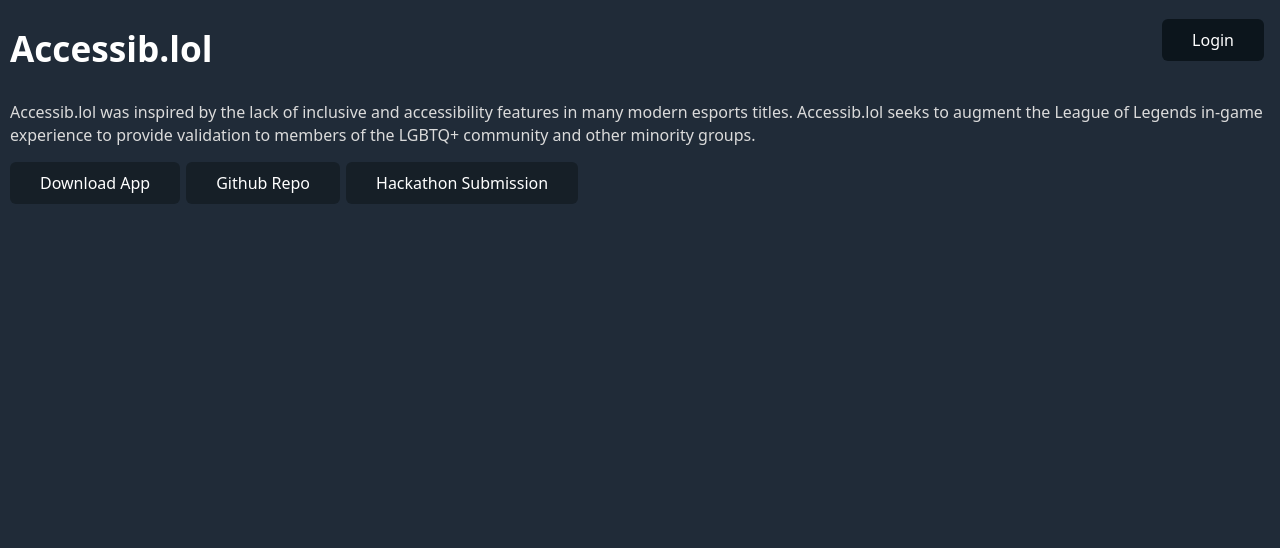
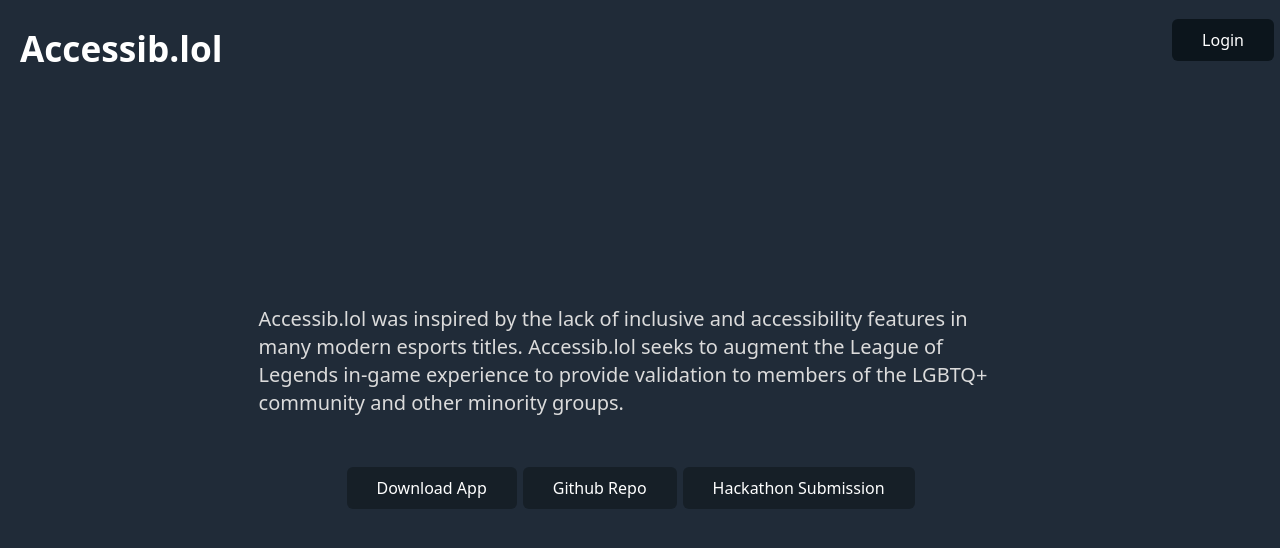
Before and after one commit to Accessib-lol-Team/Accessib.lol, a React (Create React App) app in the folder website/frontend/: page / in a window 1280 px wide. Shown: the top 548 px of the page. Built offline with nearby package versions, Linux system fonts and the light colour scheme.

Commit message:
Finished styles and content for Home page

```diff
--- a/website/frontend/src/components/Header/Header.css
+++ b/website/frontend/src/components/Header/Header.css
@@ -4,8 +4,6 @@
     flex-flow: row nowrap;
     justify-content: space-between;
     align-items: center;
+    position: fixed;
+    padding: 0 10px;
 }
-
-.logo {
-
-}
--- a/website/frontend/src/index.css
+++ b/website/frontend/src/index.css
@@ -8,7 +8,7 @@
 
 body {
   width: 100%;
-  min-width: 100vw;
+  min-width: 99vw;
   margin: 0;
 }
 
--- a/website/frontend/src/pages/Home/Home.css
+++ b/website/frontend/src/pages/Home/Home.css
@@ -1,9 +1,25 @@
+.home--content {
+    display: flex;
+    align-items: center;
+    justify-content: center;
+    height: 100%;
+    min-height: 100vh;
+}
+
+.home--content--box {
+    max-width: 750px;
+}
+
 .home--description {
-
+    font-size: 1.25rem;
+    margin-bottom: 50px;
 }
 
 .external-buttons {
-
+    display: flex;
+    flex-flow: row wrap;
+    margin: 0 auto;
+    width: fit-content;
 }
 
 .external-button {
--- a/website/frontend/src/pages/Home/Home.jsx
+++ b/website/frontend/src/pages/Home/Home.jsx
@@ -3,22 +3,26 @@
 
 const Home = () => {
     return (
-        <div>
+        <>
             <Header />
 
-            <main>
+            <main className="home--content">
+                <section className="home--content--box">
                     <div>
                         <p className="home--description">
-                        Accessib.lol was inspired by the lack of inclusive and
-                        accessibility features in many modern esports titles.
-                        Accessib.lol seeks to augment the League of Legends
-                        in-game experience to provide validation to members of
-                        the LGBTQ+ community and other minority groups.
+                            Accessib.lol was inspired by the lack of inclusive
+                            and accessibility features in many modern esports
+                            titles. Accessib.lol seeks to augment the League of
+                            Legends in-game experience to provide validation to
+                            members of the LGBTQ+ community and other minority
+                            groups.
                         </p>
                     </div>
 
                     <div className="external-buttons">
-                    <button className="external-button">Download App</button>
+                        <button className="external-button">
+                            Download App
+                        </button>
 
                         <a
                             className="external-button"
@@ -34,8 +38,9 @@
                             Hackathon Submission
                         </a>
                     </div>
+                </section>
             </main>
-        </div>
+        </>
     );
 };
 
```
Lines whose indentation alone changed are shown as unchanged.
